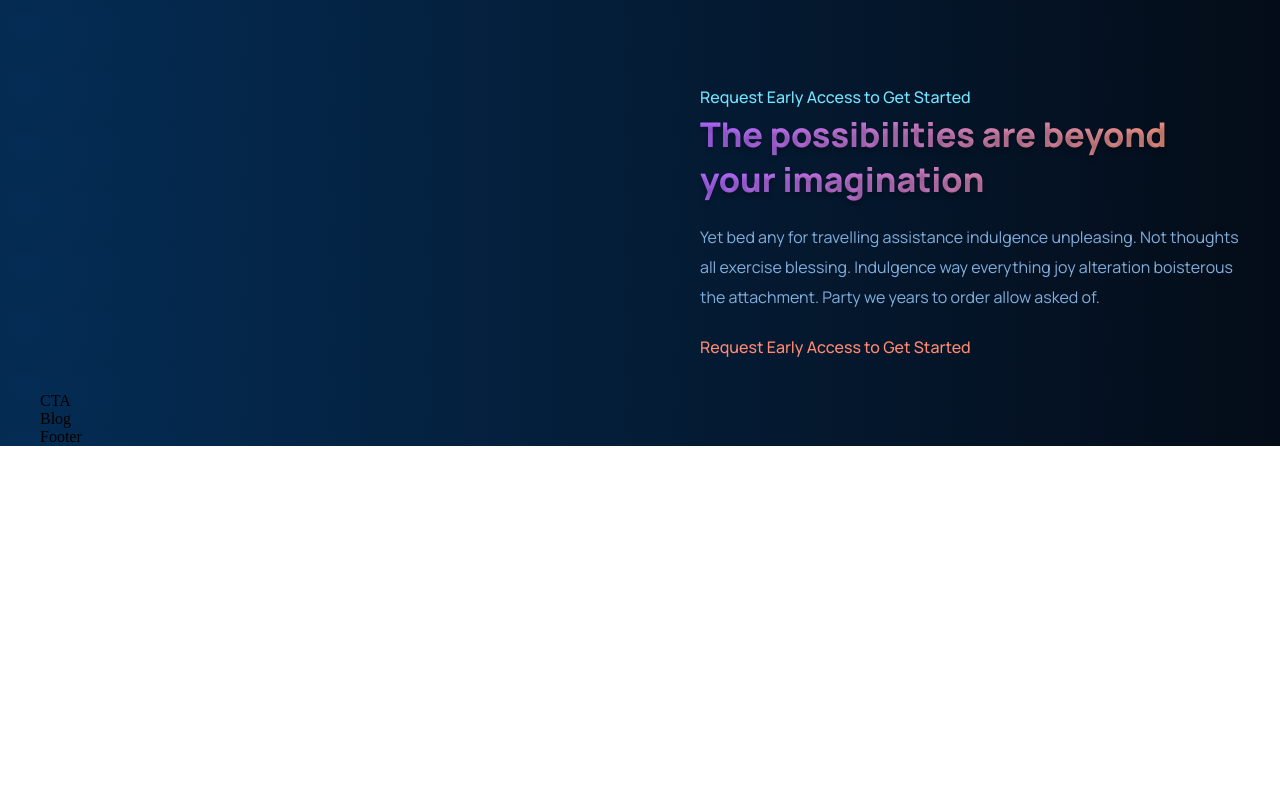
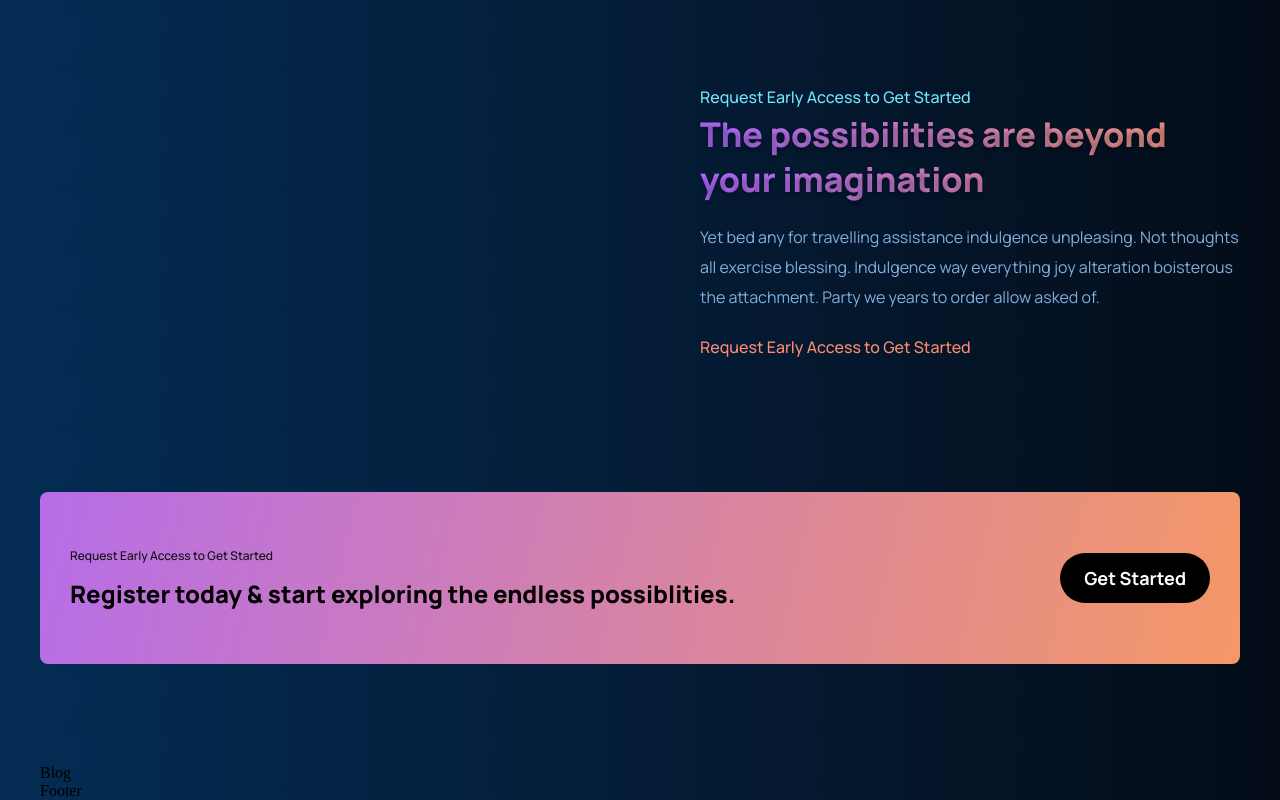
Before and after one commit to harundogdu/gpt3, a React (Create React App) app: page / in a window 1280 px wide. Shown: the part 2267-3067 px from the top of the page. Before the commit the page ends 2713 px from the top, so only its background shows below. Built offline with nearby package versions, Linux system fonts and the light colour scheme.

Commit message:
work on the CTA components

```diff
--- a/src/containers/cta/CTA.jsx
+++ b/src/containers/cta/CTA.jsx
@@ -1,11 +1,17 @@
-import React from 'react'
+import React from "react";
 import "./CTA.scss";
 const CTA = () => {
-    return (
-        <div>
-            CTA
-        </div>
-    )
-}
+  return (
+    <div className="cta">
+      <div className="cta__left">
+        <span>Request Early Access to Get Started</span>
+        <h6>Register today & start exploring the endless possiblities.</h6>
+      </div>
+      <div className="cta__right">
+        <button>Get Started</button>
+      </div>
+    </div>
+  );
+};
 
-export default CTA
+export default CTA;
--- a/src/containers/cta/CTA.scss
+++ b/src/containers/cta/CTA.scss
@@ -0,0 +1,43 @@
+.cta {
+  width: 100%;
+  height: 172px;
+  display: flex;
+  align-items: center;
+  justify-content: space-between;
+  margin: 100px 0;
+  background: var(--gradient-bar);
+  padding: 0 30px;
+  border-radius: 8px;
+  &__left {
+    display: flex;
+    flex-direction: column;
+    span {
+      font-family: var(--font-family);
+      font-weight: 500;
+      font-size: 12px;
+      line-height: 30px;
+      color: var(--color-black-80);
+    }
+    h6 {
+      font-family: var(--font-family);
+      font-weight: 800;
+      font-size: 24px;
+      line-height: 45px;
+    }
+  }
+  &__right {
+    button {
+      background: #000000;
+      border-radius: 40px;
+      font-family: var(--font-family);
+      font-weight: bold;
+      font-size: 18px;
+      line-height: 30px;
+      color: #ffffff;
+      padding: 10px 24px;
+      border: none;
+      outline: none;
+      cursor: pointer;
+    }
+  }
+}
--- a/src/index.scss
+++ b/src/index.scss
@@ -12,8 +12,8 @@
   --color-text: #81afdd;
   --color-subtext: #ff8a71;
   --color-button-bg: #ff4820;
-  --color-input-bg: #052D56;
+  --color-input-bg: #052d56;
   --color-white: #fff;
-  --color-aqua: #71E5FF;
-
+  --color-aqua: #71e5ff;
+  --color-black-80: #0e0e0e;
 }
```
